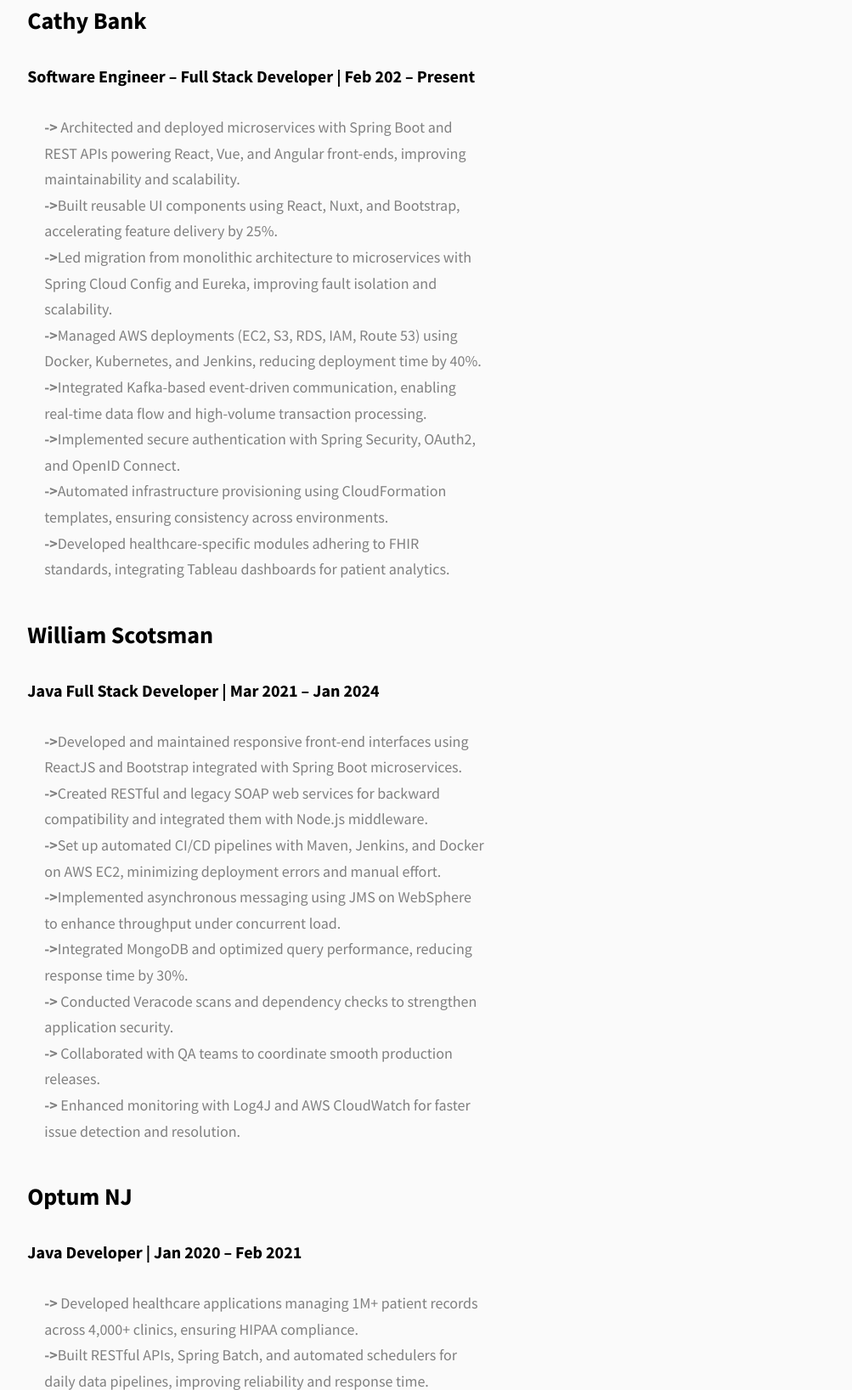
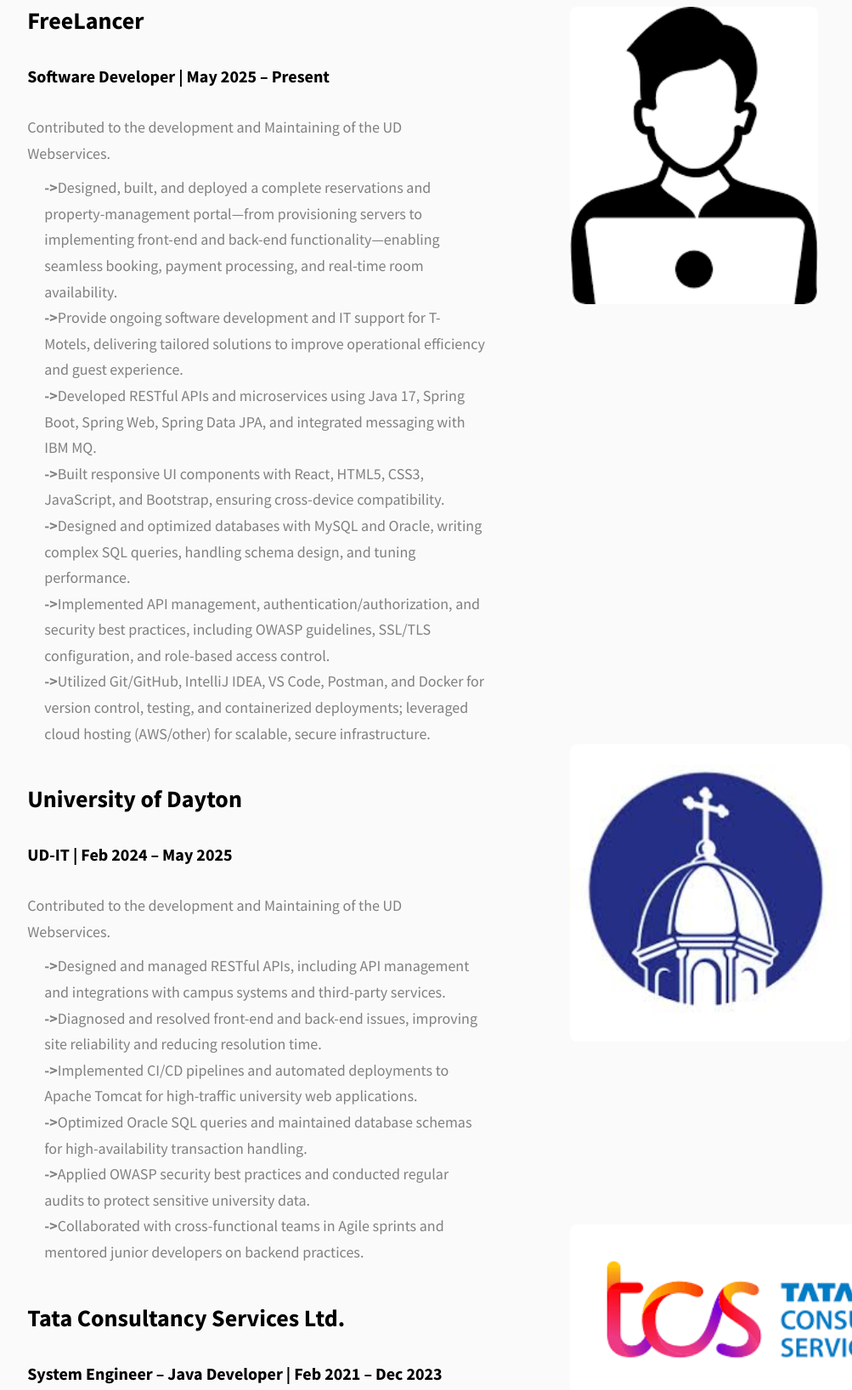
Before and after one commit to rajguptha/rajguptha.github.io, a website: page index.html in a window 1280 px wide. Shown: the part 2068-3704 px from the top of the page at 85% size, without its empty margins (19-1022 px from the left). Drawn offline with Linux system fonts and the light colour scheme.

Commit message:
Experience

```diff
--- a/index.html
+++ b/index.html
@@ -208,121 +208,74 @@
     <div class="experience__content">
       <div class="experience__content-main">
 
-        <!-- Cathy Bank -->
+        <!-- Freelancing -->
         <div class="experience__item">
-  <h3 class="experience__content-title">Cathy Bank</h3>
-  <p class="experience__duration">Software Engineer – Full Stack Developer | Feb 202 – Present</p>
+  <h3 class="experience__content-title">FreeLancer</h3>
+  <p class="experience__duration">Software Developer | May 2025 – Present</p>
   <div class="experience__content-details">
     <p class="experience__content-details-para">
-
+      Contributed to the development and Maintaining of the UD Webservices.
     </p>
     <ul class="experience__content-details-para" style="padding-left: 2rem; list-style-type: disc;">
-      <li>
-        <b>-></b> Architected and deployed microservices with Spring Boot and REST APIs powering React, Vue, and Angular front-ends,
-        improving maintainability and scalability.
-      </li>
-      <li>
-        <b>-></b>Built reusable UI components using React, Nuxt, and Bootstrap, accelerating feature delivery by 25%.
-      </li>
-      <li>
-        <b>-></b>Led migration from monolithic architecture to microservices with Spring Cloud Config and Eureka, improving fault isolation
-        and scalability.
-      </li>
-      <li>
-        <b>-></b>Managed AWS deployments (EC2, S3, RDS, IAM, Route 53) using Docker, Kubernetes, and Jenkins, reducing deployment
-        time by 40%.
-      </li>
-      <li>
-        <b>-></b>Integrated Kafka-based event-driven communication, enabling real-time data flow and high-volume transaction processing.
-      </li>
-      <li>
-        <b>-></b>Implemented secure authentication with Spring Security, OAuth2, and OpenID Connect.
-      </li>
-      <li>
-        <b>-></b>Automated infrastructure provisioning using CloudFormation templates, ensuring consistency across environments.
-      </li>
-      <li>
-        <b>-></b>Developed healthcare-specific modules adhering to FHIR standards, integrating Tableau dashboards for patient analytics.
-      </li>
+      <li><b>-></b>Designed, built, and deployed a complete reservations and property-management portal—from provisioning
+          servers to implementing front-end and back-end functionality—enabling seamless booking, payment processing,
+          and real-time room availability. </li>
+      <li><b>-></b>Provide ongoing software development and IT support for T-Motels, delivering tailored solutions to improve
+          operational efficiency and guest experience. </li>
+      <li><b>-></b>Developed RESTful APIs and microservices using Java 17, Spring Boot, Spring Web, Spring Data JPA, and
+          integrated messaging with IBM MQ.  </li>
+      <li><b>-></b>Built responsive UI components with React, HTML5, CSS3, JavaScript, and Bootstrap, ensuring cross-device
+          compatibility. </li>
+      <li><b>-></b>Designed and optimized databases with MySQL and Oracle, writing complex SQL queries, handling schema
+      design, and tuning performance.</li>
+      <li><b>-></b>Implemented API management, authentication/authorization, and security best practices, including OWASP
+      guidelines, SSL/TLS configuration, and role-based access control. </li>
+      <li><b>-></b>Utilized Git/GitHub, IntelliJ IDEA, VS Code, Postman, and Docker for version control, testing, and containerized
+      deployments; leveraged cloud hosting (AWS/other) for scalable, secure infrastructure.</li>
     </ul>
   </div>
 </div>
-        <!-- William Scotsman -->
+        <!-- UD-IT -->
          <div class="experience__item">
-  <h3 class="experience__content-title">William Scotsman</h3>
-  <p class="experience__duration">Java Full Stack Developer | Mar 2021 – Jan 2024</p>
+  <h3 class="experience__content-title">University of Dayton</h3>
+  <p class="experience__duration">UD-IT | Feb 2024 – May 2025</p>
   <div class="experience__content-details">
     <p class="experience__content-details-para">
-
+      Contributed to the development and Maintaining of the UD Webservices.
     </p>
     <ul class="experience__content-details-para" style="padding-left: 2rem; list-style-type: disc;">
-      <li>
-        <b>-></b>Developed and maintained responsive front-end interfaces using ReactJS and Bootstrap integrated with Spring Boot
-        microservices.
-      </li>
-      <li>
-        <b>-></b>Created RESTful and legacy SOAP web services for backward compatibility and integrated them with Node.js middleware. </li>
-      <li>
-        <b>-></b>Set up automated CI/CD pipelines with Maven, Jenkins, and Docker on AWS EC2, minimizing deployment errors and manual
-        effort.
-      </li>
-      <li>
-        <b>-></b>Implemented asynchronous messaging using JMS on WebSphere to enhance throughput under concurrent load.
-      </li>
-      <li>
-        <b>-></b>Integrated MongoDB and optimized query performance, reducing response time by 30%.
-      </li>
-      <li>
-        <b>-></b> Conducted Veracode scans and dependency checks to strengthen application security.
-      </li>
-      <li>
-        <b>-></b> Collaborated with QA teams to coordinate smooth production releases.
-      </li>
-      <li>
-        <b>-></b> Enhanced monitoring with Log4J and AWS CloudWatch for faster issue detection and resolution.
-      </li>
+      <li><b>-></b>Designed and managed RESTful APIs, including API management and integrations with campus systems and third-party services.</li>
+      <li><b>-></b>Diagnosed and resolved front-end and back-end issues, improving site reliability and reducing resolution time.</li>
+      <li><b>-></b>Implemented CI/CD pipelines and automated deployments to Apache Tomcat for high-traffic university web applications.</li>
+      <li><b>-></b>Optimized Oracle SQL queries and maintained database schemas for high-availability transaction handling.</li>
+      <li><b>-></b>Applied OWASP security best practices and conducted regular audits to protect sensitive university data.</li>
+      <li><b>-></b>Collaborated with cross-functional teams in Agile sprints and mentored junior developers on backend practices.</li>
     </ul>
   </div>
 </div>
-        <!-- Optum NJ -->
+        <!-- TCS Experience -->
         <div class="experience__item">
-  <h3 class="experience__content-title">Optum NJ</h3>
-  <p class="experience__duration">Java Developer | Jan 2020 – Feb 2021</p>
+  <h3 class="experience__content-title">Tata Consultancy Services Ltd.</h3>
+  <p class="experience__duration">System Engineer – Java Developer | Feb 2021 – Dec 2023</p>
   <div class="experience__content-details">
     <p class="experience__content-details-para">
-
+      Contributed to the development and modernization of the Structured Financial Messaging System (SFMS), a secure platform facilitating NEFT and RTGS transactions across Indian banks.
     </p>
     <ul class="experience__content-details-para" style="padding-left: 2rem; list-style-type: disc;">
-      <li>
-        <b>-></b> Developed healthcare applications managing 1M+ patient records across 4,000+ clinics, ensuring HIPAA compliance.
-      </li>
-      <li>
-        <b>-></b>Built RESTful APIs, Spring Batch, and automated schedulers for daily data pipelines, improving reliability and response time.
-      </li>
-      <li>
-        <b>-></b>Migrated audit databases from SQL Server to MongoDB, improving query speed by 60%.
-      </li>
-      <li>
-        <b>-></b>Worked with FHIR/HL7 standards and developed SMART on FHIR apps for secure healthcare data exchange.
-      </li>
-      <li>
-        <b>-></b>Implemented workflows using JBPM to automate clinical and rule-based operations.
-      </li>
-      <li>
-        <b>-></b>Delivered analytics integration with Tableau dashboards and real-time data feeds.
-      </li>
-      <li>
-        <b>-></b>Deployed applications on Pivotal Cloud Foundry (PCF) and AWS, maintaining 99% uptime.
-      </li>
-      <li>
-        <b>-></b> Followed TDD practices using JUnit and Mockito, achieving 90%+ test coverage.
-      </li>
+      <li><b>-></b>Designed and developed secure RESTful APIs to support high-volume financial message processing and interbank communication.</li>
+      <li><b>-></b>Implemented secure message transfer through the frontend, enabling authenticated users to initiate NEFT/RTGS transactions via encrypted channels.</li>
+      <li><b>-></b>Integrated frontend components with backend APIs, ensuring seamless and secure end-to-end data flow.</li>
+      <li><b>-></b>Optimized Oracle SQL queries and maintained database schemas for high-availability transaction handling.</li>
+      <li><b>-></b>Utilized modern Java 17 features (Lambdas, Streams) to improve codebase modularity and efficiency.</li>
+      <li><b>-></b>Automated business reports using Jasper Reports with Excel and PDF export capabilities.</li>
+      <li><b>-></b>Diagnosed and resolved production issues, deploying patches to UAT and production environments under tight deadlines.</li>
+      <li><b>-></b>Collaborated with cross-functional teams in Agile sprints and mentored junior developers on backend practices.</li>
     </ul>
   </div>
 </div>
 
 
-        <!-- People Tech Group Experience
+        <!-- People Tech Group Experience -->
         <div class="experience__item">
           <h3 class="experience__content-title">People Tech Group Inc.</h3>
           <p class="experience__duration">Software Developer Intern | Sep 2024 – Nov 2024</p>
@@ -336,11 +289,39 @@
             </p>
           </div>
         </div>
-          -->
+
       </div>
 
 
+            <div class="experience__content-skills">
 
+              <img
+                src="./assets/png/freelancing.png"
+                alt="Software Screenshot"
+                class="projects__row-img"
+                style="height: 350px; width: auto; border-radius: 8px; margin-top: 1%;"
+              />
+
+             <img
+                src="./assets/jpeg/ud_logo.jpg"
+                alt="Software Screenshot"
+                class="projects__row-img"
+                style="height: 350px; width: auto; border-radius: 8px; margin-top: 96%;"
+              />
+
+
+             <img
+                src="./assets/png/tcs-logo.png"
+                alt="Software Screenshot"
+                class="projects__row-img"
+                style="height: 200px; width: auto; border-radius: 8px; margin-top: 40%;"
+              />
+
+             <img
+              src="./assets/png/ptg-logo.jpg"
+              alt="People Tech Group Logo"
+              style="height: 250px; width: auto; border-radius: 8px; margin-top: 115%;"
+            />
 
       </div>
 
```
